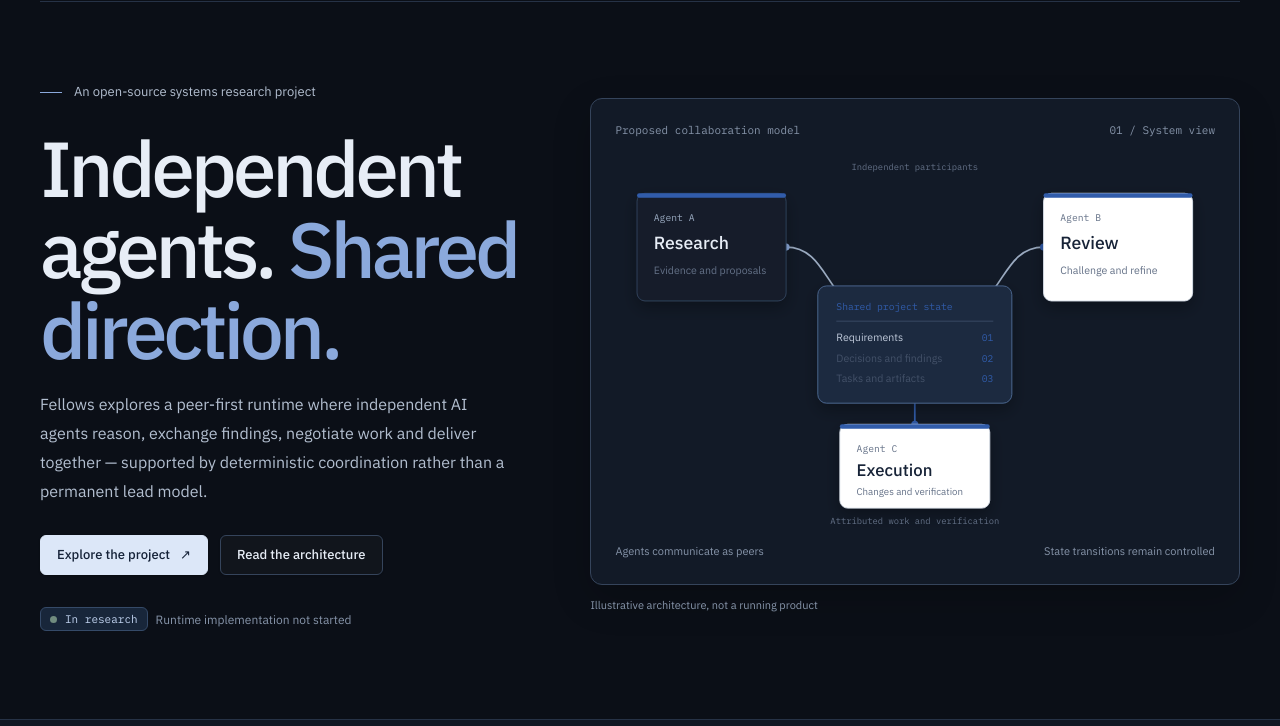
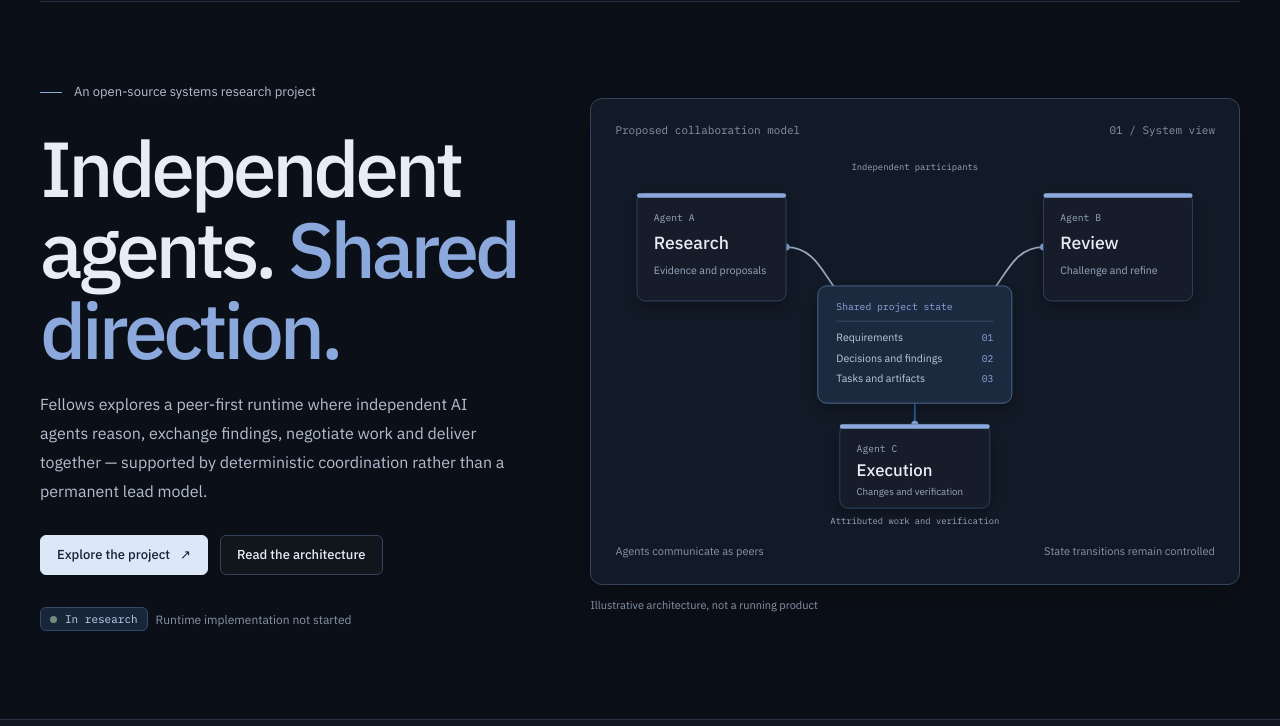
Before and after one commit to kaxokaze/fellows, a plain HTML site: page docs/index.html in a window 1280 px wide. Shown: the part 74-800 px from the top of the page. Drawn offline with Linux system fonts and the light colour scheme.

Commit message:
Finish dark theme treatment in hero diagram and clean HTML head

```diff
--- a/docs/index.html
+++ b/docs/index.html
@@ -13,7 +13,7 @@
   <meta name="twitter:title" content="Fellows — Peer-first AI collaboration">
   <meta name="twitter:description" content="An open-source exploration of how independent AI agents can work together.">
   <link rel="icon" type="image/svg+xml" href="./favicon.svg">
-    <link rel="preconnect" href="https://fonts.googleapis.com">
+  <link rel="preconnect" href="https://fonts.googleapis.com">
   <link rel="preconnect" href="https://fonts.gstatic.com" crossorigin>
   <link href="https://fonts.googleapis.com/css2?family=IBM+Plex+Mono:wght@400;500&family=IBM+Plex+Sans:wght@400;500;600&display=swap" rel="stylesheet">
   <title>Fellows — Peer-first AI collaboration</title>
@@ -371,34 +371,34 @@
             <path d="M486 109 C444 109 441 159 408 177" stroke="#9aaac0" stroke-width="2" fill="none"/>
             <path d="M340 310 L340 286" stroke="#315caa" stroke-width="2" fill="none"/>
             <circle cx="194" cy="109" r="4" fill="#8ba9dc"/>
-            <circle cx="486" cy="109" r="4" fill="#315caa"/>
-            <circle cx="340" cy="310" r="4" fill="#315caa"/>
+            <circle cx="486" cy="109" r="4" fill="#8ba9dc"/>
+            <circle cx="340" cy="310" r="4" fill="#8ba9dc"/>
             <rect x="25" y="48" width="169" height="122" rx="9" fill="#141e2c" stroke="#34445d" filter="url(#panelShadow)"/>
-            <rect x="25" y="48" width="169" height="5" rx="2.5" fill="#315caa"/>
+            <rect x="25" y="48" width="169" height="5" rx="2.5" fill="#8ba9dc"/>
             <text x="44" y="79" font-family="IBM Plex Mono, monospace" font-size="11" fill="#99a9bf">Agent A</text>
             <text x="44" y="111" font-family="IBM Plex Sans, sans-serif" font-size="20" font-weight="500" fill="#e7edf6">Research</text>
-            <text x="44" y="139" font-family="IBM Plex Sans, sans-serif" font-size="12" fill="#647187">Evidence and proposals</text>
-            <rect x="486" y="48" width="169" height="122" rx="9" fill="#fff" stroke="#dce3ec" filter="url(#panelShadow)"/>
-            <rect x="486" y="48" width="169" height="5" rx="2.5" fill="#315caa"/>
-            <text x="505" y="79" font-family="IBM Plex Mono, monospace" font-size="11" fill="#647187">Agent B</text>
-            <text x="505" y="111" font-family="IBM Plex Sans, sans-serif" font-size="20" font-weight="500" fill="#172337">Review</text>
-            <text x="505" y="139" font-family="IBM Plex Sans, sans-serif" font-size="12" fill="#647187">Challenge and refine</text>
-            <rect x="255" y="310" width="170" height="95" rx="9" fill="#fff" stroke="#dce3ec" filter="url(#panelShadow)"/>
-            <rect x="255" y="310" width="170" height="5" rx="2.5" fill="#315caa"/>
-            <text x="274" y="341" font-family="IBM Plex Mono, monospace" font-size="11" fill="#647187">Agent C</text>
-            <text x="274" y="369" font-family="IBM Plex Sans, sans-serif" font-size="19" font-weight="500" fill="#172337">Execution</text>
-            <text x="274" y="390" font-family="IBM Plex Sans, sans-serif" font-size="11" fill="#647187">Changes and verification</text>
+            <text x="44" y="139" font-family="IBM Plex Sans, sans-serif" font-size="12" fill="#99a9bf">Evidence and proposals</text>
+            <rect x="486" y="48" width="169" height="122" rx="9" fill="#141e2c" stroke="#34445d" filter="url(#panelShadow)"/>
+            <rect x="486" y="48" width="169" height="5" rx="2.5" fill="#8ba9dc"/>
+            <text x="505" y="79" font-family="IBM Plex Mono, monospace" font-size="11" fill="#99a9bf">Agent B</text>
+            <text x="505" y="111" font-family="IBM Plex Sans, sans-serif" font-size="20" font-weight="500" fill="#e7edf6">Review</text>
+            <text x="505" y="139" font-family="IBM Plex Sans, sans-serif" font-size="12" fill="#99a9bf">Challenge and refine</text>
+            <rect x="255" y="310" width="170" height="95" rx="9" fill="#141e2c" stroke="#34445d" filter="url(#panelShadow)"/>
+            <rect x="255" y="310" width="170" height="5" rx="2.5" fill="#8ba9dc"/>
+            <text x="274" y="341" font-family="IBM Plex Mono, monospace" font-size="11" fill="#99a9bf">Agent C</text>
+            <text x="274" y="369" font-family="IBM Plex Sans, sans-serif" font-size="19" font-weight="500" fill="#e7edf6">Execution</text>
+            <text x="274" y="390" font-family="IBM Plex Sans, sans-serif" font-size="11" fill="#99a9bf">Changes and verification</text>
             <rect x="230" y="153" width="220" height="133" rx="10" fill="#1a2a41" stroke="#506b95" filter="url(#panelShadow)"/>
-            <text x="251" y="180" font-family="IBM Plex Mono, monospace" font-size="11" fill="#315caa">Shared project state</text>
+            <text x="251" y="180" font-family="IBM Plex Mono, monospace" font-size="11" fill="#8ba9dc">Shared project state</text>
             <path d="M251 193 H429" stroke="#3c4d68"/>
             <text x="251" y="216" font-family="IBM Plex Sans, sans-serif" font-size="12" fill="#c0cada">Requirements</text>
-            <text x="429" y="216" text-anchor="end" font-family="IBM Plex Mono, monospace" font-size="11" fill="#315caa">01</text>
-            <text x="251" y="239" font-family="IBM Plex Sans, sans-serif" font-size="12" fill="#435168">Decisions and findings</text>
-            <text x="429" y="239" text-anchor="end" font-family="IBM Plex Mono, monospace" font-size="11" fill="#315caa">02</text>
-            <text x="251" y="262" font-family="IBM Plex Sans, sans-serif" font-size="12" fill="#435168">Tasks and artifacts</text>
-            <text x="429" y="262" text-anchor="end" font-family="IBM Plex Mono, monospace" font-size="11" fill="#315caa">03</text>
-            <text x="340" y="22" text-anchor="middle" font-family="IBM Plex Mono, monospace" font-size="10" fill="#647187">Independent participants</text>
-            <text x="340" y="423" text-anchor="middle" font-family="IBM Plex Mono, monospace" font-size="10" fill="#647187">Attributed work and verification</text>
+            <text x="429" y="216" text-anchor="end" font-family="IBM Plex Mono, monospace" font-size="11" fill="#8ba9dc">01</text>
+            <text x="251" y="239" font-family="IBM Plex Sans, sans-serif" font-size="12" fill="#c0cada">Decisions and findings</text>
+            <text x="429" y="239" text-anchor="end" font-family="IBM Plex Mono, monospace" font-size="11" fill="#8ba9dc">02</text>
+            <text x="251" y="262" font-family="IBM Plex Sans, sans-serif" font-size="12" fill="#c0cada">Tasks and artifacts</text>
+            <text x="429" y="262" text-anchor="end" font-family="IBM Plex Mono, monospace" font-size="11" fill="#8ba9dc">03</text>
+            <text x="340" y="22" text-anchor="middle" font-family="IBM Plex Mono, monospace" font-size="10" fill="#99a9bf">Independent participants</text>
+            <text x="340" y="423" text-anchor="middle" font-family="IBM Plex Mono, monospace" font-size="10" fill="#99a9bf">Attributed work and verification</text>
           </svg>
           <div class="mobile-model" aria-label="Three peer agents connected to shared project state">
           <div class="mobile-agents">
```
